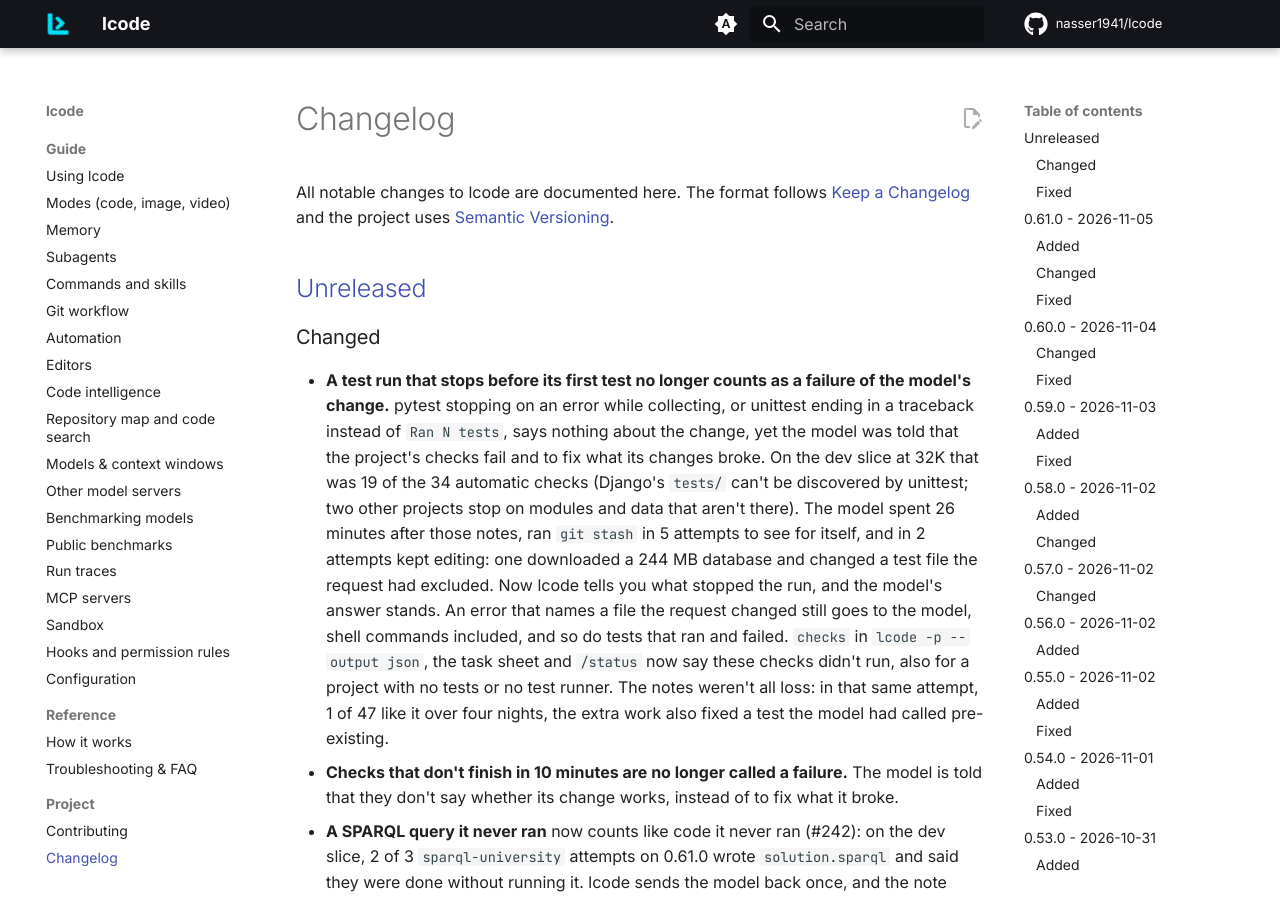
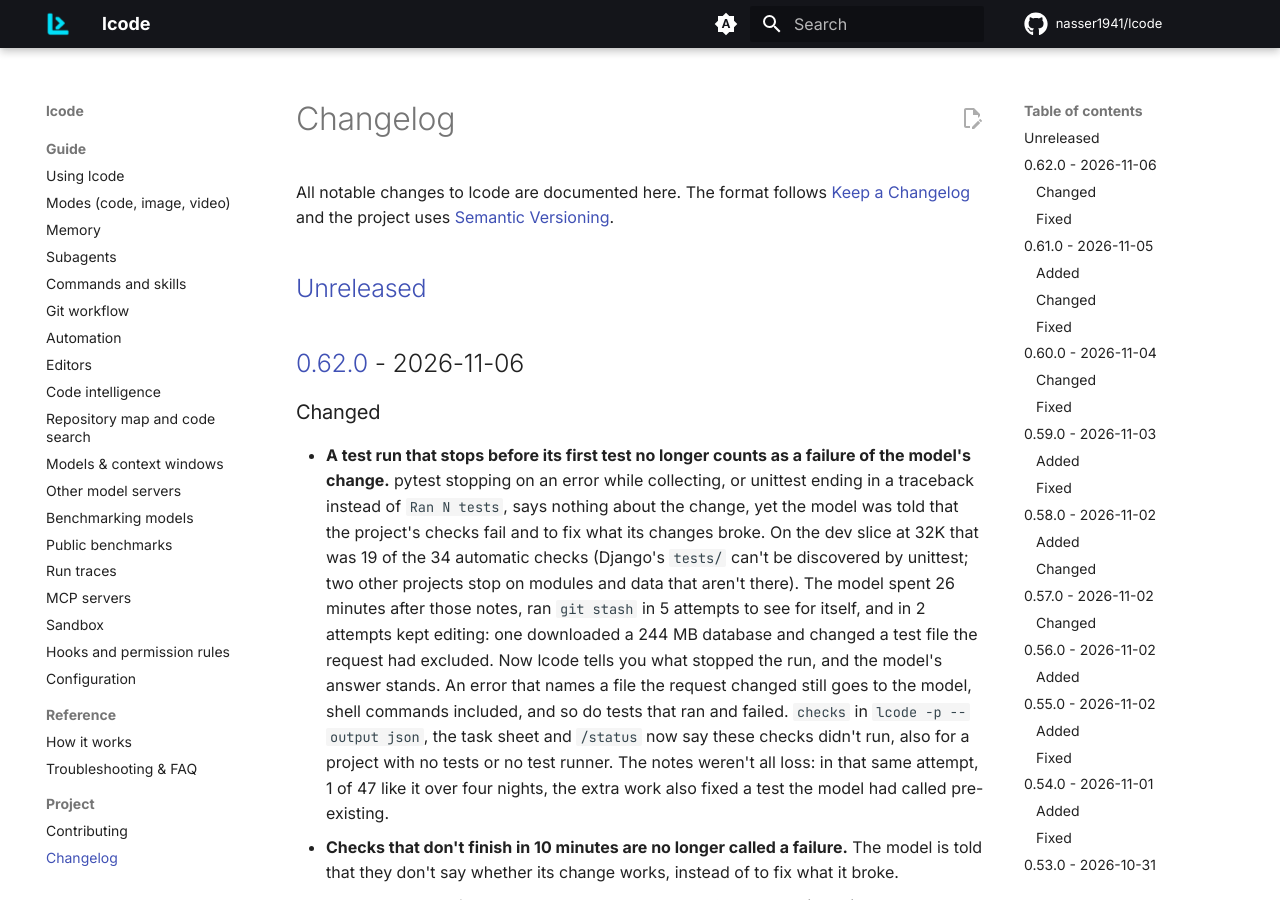
Before and after one commit to nasser1941/lcode, an MkDocs documentation site: the page built from docs/changelog.md, in a window 1280 px wide and 900 px high. Built offline with MkDocs 1.6.1 and Material for MkDocs 9.7.7, drawn with Linux system fonts in a browser that asks for light colours; comment, search, counter and statistics services are not loaded.

Commit message:
Release 0.62.0 (#259)
Co-authored-by: Naser Derakhshan <9349840+nasser1941@users.noreply.github.com>
Co-authored-by: Claude Opus 5.5 <noreply@anthropic.com>

```diff
--- a/CHANGELOG.md
+++ b/CHANGELOG.md
@@ -5,6 +5,8 @@ All notable changes to lcode are documented here. The format follows
 [Semantic Versioning](https://semver.org/).
 
 ## [Unreleased]
+
+## [0.62.0] - 2026-11-06
 
 ### Changed
 
@@ -1365,7 +1367,8 @@ First public release.
 - `AGENTS.md` project instructions and `/init` to generate them.
 - One-line installer for Linux and macOS.
 
-[Unreleased]: https://github.com/nasser1941/lcode/compare/v0.61.0...HEAD
+[Unreleased]: https://github.com/nasser1941/lcode/compare/v0.62.0...HEAD
+[0.62.0]: https://github.com/nasser1941/lcode/compare/v0.61.0...v0.62.0
 [0.61.0]: https://github.com/nasser1941/lcode/compare/v0.60.0...v0.61.0
 [0.60.0]: https://github.com/nasser1941/lcode/compare/v0.59.0...v0.60.0
 [0.59.0]: https://github.com/nasser1941/lcode/compare/v0.58.0...v0.59.0
--- a/src/lcode/__init__.py
+++ b/src/lcode/__init__.py
@@ -3,7 +3,7 @@
 From a program: `from lcode import Session` (see lcode.api).
 """
 
-__version__ = "0.61.0"
+__version__ = "0.62.0"
 
 API = ("Session", "Result", "Options", "SetupError")
 
```
Also changed, not shown: docs/quickstart.md (+1 -1 lines).
